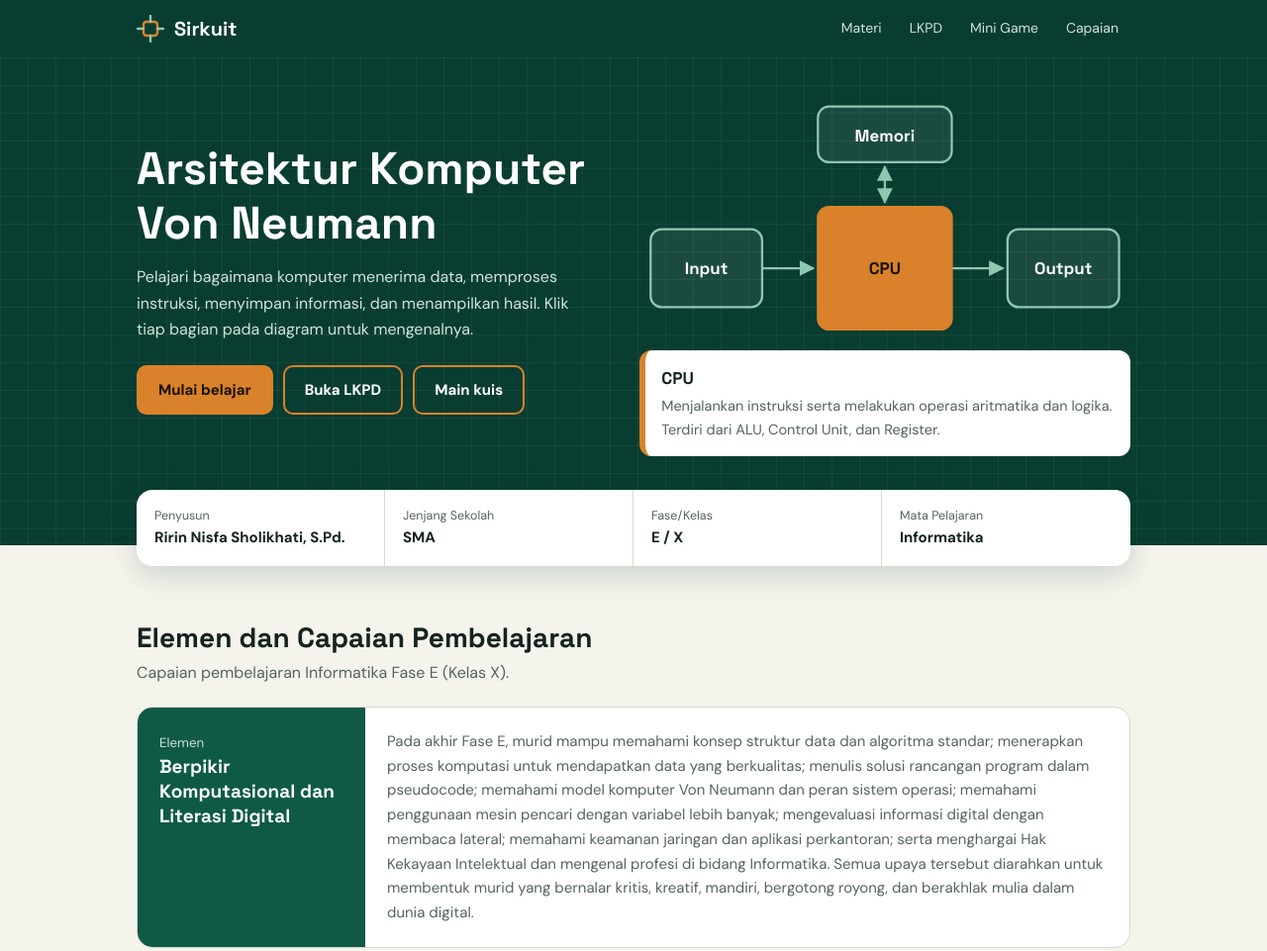
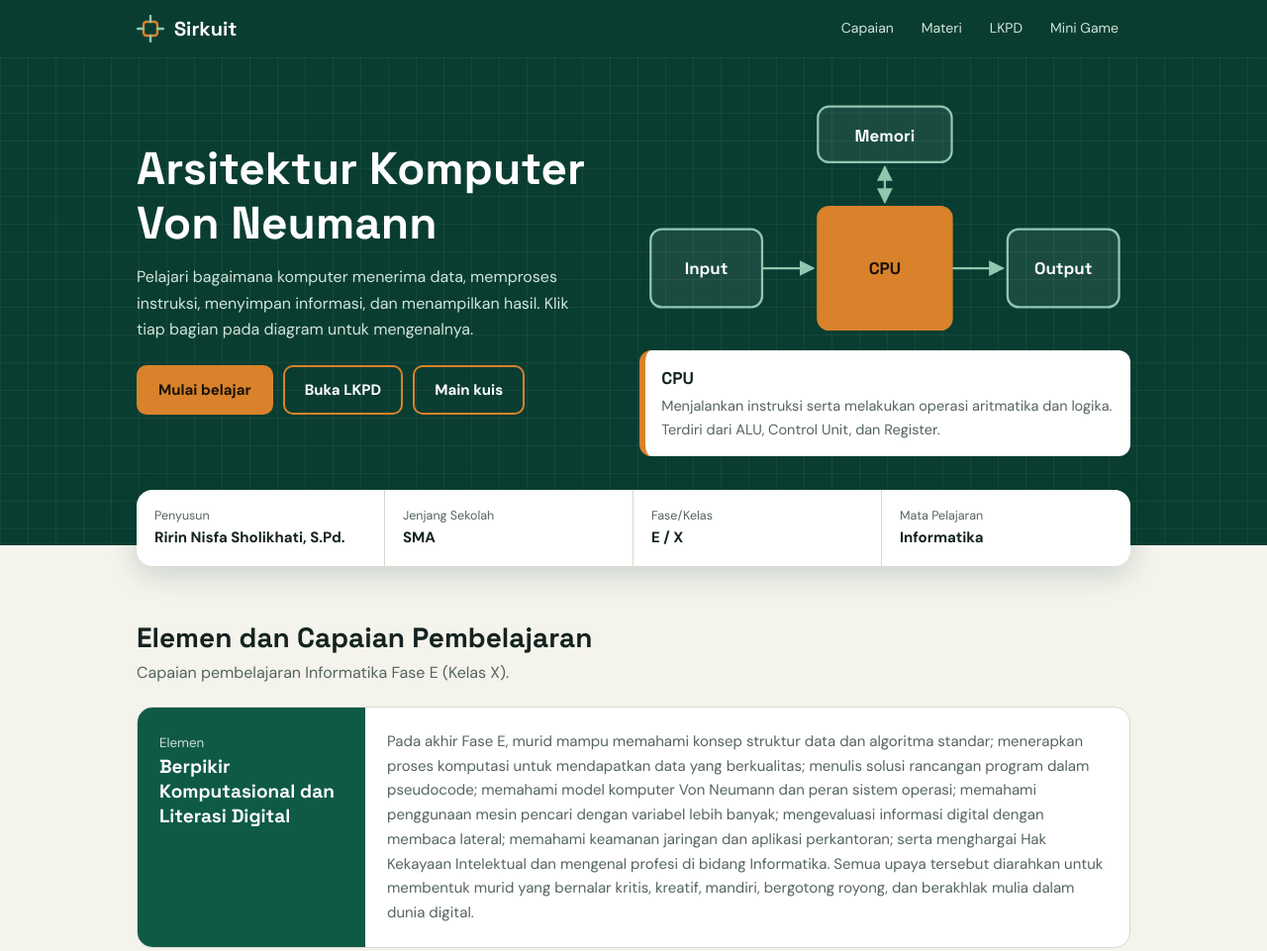
Before and after one commit to ririnnisfa02/Sirkuit-Arsitektur-Komputer, a plain HTML site: page index.html in a window 1280 px wide. Shown: the top 961 px of the page at 99% size. Drawn offline with Linux system fonts and the light colour scheme.

Commit message:
Update index.html

```diff
--- a/index.html
+++ b/index.html
@@ -126,7 +126,7 @@ footer b{color:#fff}
     <svg width="28" height="28" viewBox="0 0 28 28" aria-hidden="true"><rect x="7" y="7" width="14" height="14" rx="3" fill="none" stroke="#d9822b" stroke-width="2.4"/><path d="M14 7V1M14 27v-6M7 14H1M27 14h-6" stroke="#8fc7b0" stroke-width="2.4" stroke-linecap="round"/></svg>
     Sirkuit
   </a>
-  <nav><a href="#materi">Materi</a><a href="#lkpd">LKPD</a><a href="#game">Mini Game</a><a href="#cp">Capaian</a></nav>
+  <nav><a href="#cp">Capaian</a><a href="#materi">Materi</a><a href="#lkpd">LKPD</a><a href="#game">Mini Game</a></nav>
 </div></header>
 
 <main id="top">
```
